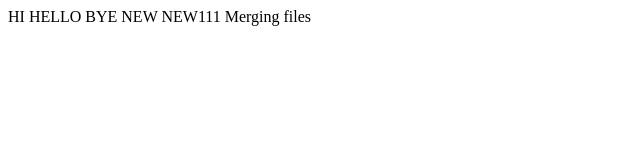
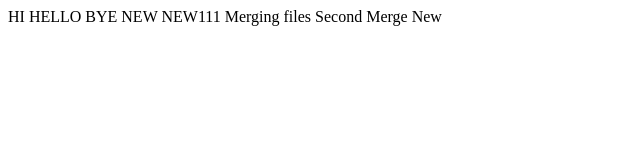
Before and after one commit to PallaviKate/secondGitProjectNew, a plain HTML site: page index.html in a window 1280 px wide. Shown: the whole page, without its empty margins (0-640 px from the left). Drawn offline with Linux system fonts and the light colour scheme.

Commit message:
Local Merge

```diff
--- a/index.html
+++ b/index.html
@@ -6,4 +6,5 @@
   NEW111
   <b> </b>
   Merging files
+  Second Merge New
 </html>
```
